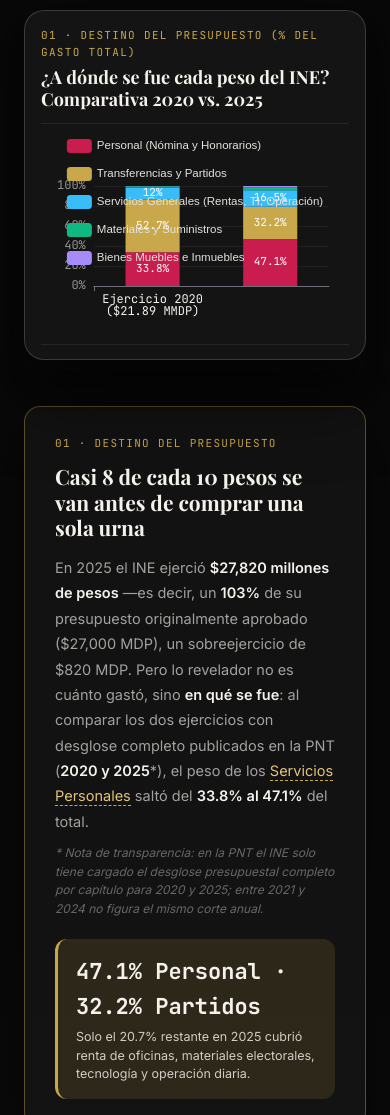
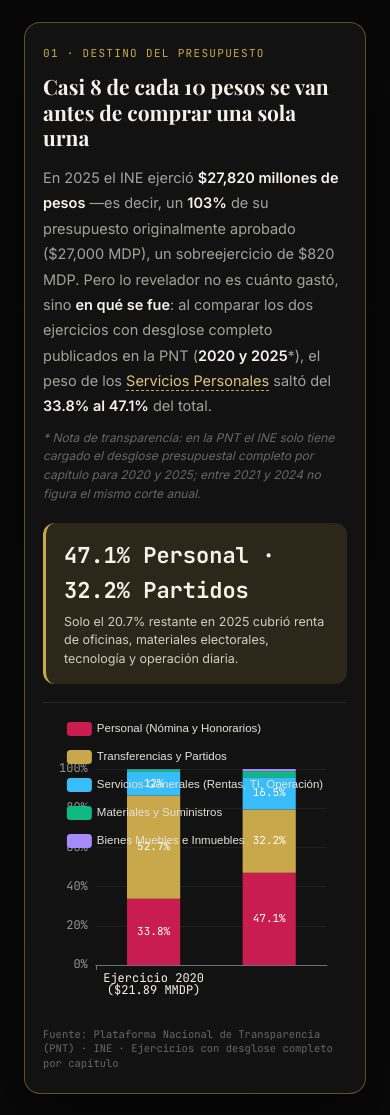
Before and after one commit to ar-rodrigues/ine-transparencia-2020-2026, a plain HTML site: page tablero/index.html in a window 390 px wide. Shown: the part 960-2075 px from the top of the page. Drawn offline with nearby package versions, Linux system fonts and the light colour scheme; a web font is replaced by a local one.

Commit message:
fix(mobile): render inline charts per step and eliminate sticky overlap

```diff
--- a/tablero/app.js
+++ b/tablero/app.js
@@ -149,22 +149,40 @@ async function loadMexicoGeo() {
 }
 
 // ==================== ESCENAS DEL SCROLLYTELLING (9 CAPÍTULOS) ====================
-function setStageMeta({ kicker, title, source = PNT_SOURCE, stepIndex, controlsHtml = "" }) {
+function setStageMeta({ kicker, title, source = PNT_SOURCE, stepIndex, controlsHtml = "" }, opts = {}) {
+  if (opts.controlsEl) {
+    if (opts.sourceEl) opts.sourceEl.textContent = source;
+    opts.controlsEl.innerHTML = controlsHtml;
+    return opts.controlsEl;
+  }
   document.getElementById("stage-kicker").textContent = kicker;
   document.getElementById("stage-title").textContent = title;
   document.getElementById("stage-source").textContent = source;
   document.getElementById("stage-counter").textContent = `0${stepIndex + 1} / 09`;
-  document.getElementById("stage-controls").innerHTML = controlsHtml;
+  const ctrlEl = document.getElementById("stage-controls");
+  ctrlEl.innerHTML = controlsHtml;
+  return ctrlEl;
 }
 
-function renderStep(stepIndex) {
-  if (!state.stageChart) return;
+function bindStageToggle(ctrlEl, attr, stateKey, stepIndex, opts) {
+  ctrlEl.querySelectorAll(`[${attr}]`).forEach((b) =>
+    b.addEventListener("click", () => {
+      state[stateKey] = b.getAttribute(attr);
+      renderStep(stepIndex, opts);
+    })
+  );
+}
+
+function renderStep(stepIndex, opts = {}) {
+  const chart = opts.chart || state.stageChart;
+  if (!chart) return;
+
+  if (!opts.chart) {
     state.activeStep = stepIndex;
-
     document.querySelectorAll(".story-step").forEach((el) => el.classList.toggle("is-active", Number(el.dataset.step) === stepIndex));
     document.querySelectorAll(".dot-link").forEach((el) => el.classList.toggle("active", Number(el.dataset.step) === stepIndex));
+  }
 
-  const chart = state.stageChart;
   chart.clear();
 
   // --- 01: DESTINO DEL PRESUPUESTO (% APILADO 2020 VS 2025 EN UNA SOLA GRÁFICA) ---
@@ -184,12 +202,15 @@ function renderStep(stepIndex) {
       { key: "5000", label: "Bienes Muebles e Inmuebles", color: COLORS.purple },
     ];
 
-    setStageMeta({
+    setStageMeta(
+      {
         kicker: "01 · Destino del Presupuesto (% del Gasto Total)",
         title: "¿A dónde se fue cada peso del INE? Comparativa 2020 vs. 2025",
         source: `${PNT_SOURCE} · Ejercicios con desglose completo por capítulo`,
         stepIndex,
-    });
+      },
+      opts
+    );
 
     chart.setOption({
       animationDuration: 650,
@@ -248,7 +269,8 @@ function renderStep(stepIndex) {
     const pub = (state.data.publicidad || []).slice(0, 6);
     const mode = state.pubMode;
 
-    setStageMeta({
+    const ctrlEl = setStageMeta(
+      {
         kicker: "02 · Publicidad Oficial 2025 ($147.65 MDP)",
         title: mode === "participacion" ? "Distribución del gasto publicitario por medio (%)" : "Ticket promedio por pauta contratada (MXN)",
         source: `${PNT_SOURCE} · Comunicación Social 2025`,
@@ -258,13 +280,10 @@ function renderStep(stepIndex) {
           <button class="seg-btn ${mode === "participacion" ? "active" : ""}" data-pubmode="participacion">% del Gasto</button>
           <button class="seg-btn ${mode === "ticket" ? "active" : ""}" data-pubmode="ticket">Ticket Promedio / Pauta</button>
         </div>`,
-    });
-    document.querySelectorAll("[data-pubmode]").forEach((b) =>
-      b.addEventListener("click", () => {
-        state.pubMode = b.dataset.pubmode;
-        renderStep(1);
-      })
+      },
+      opts
     );
+    bindStageToggle(ctrlEl, "data-pubmode", "pubMode", 1, opts);
 
     if (mode === "participacion") {
       chart.setOption({
@@ -338,7 +357,8 @@ function renderStep(stepIndex) {
   // --- 03: PARTIDOS POLÍTICOS (PORCENTAJES POR PARTIDO + EVOLUCIÓN) ---
   if (stepIndex === 2) {
     const mode = state.partidosMode;
-    setStageMeta({
+    const ctrlEl = setStageMeta(
+      {
         kicker: "03 · Financiamiento Público a Partidos",
         title: mode === "pct" ? "Reparto porcentual de la bolsa pública por partido (2020–2026)" : "Evolución de la bolsa total: años ordinarios vs. electorales",
         source: `${PNT_SOURCE} · Prerrogativas a Partidos Políticos`,
@@ -348,13 +368,10 @@ function renderStep(stepIndex) {
           <button class="seg-btn ${mode === "pct" ? "active" : ""}" data-pmode="pct">% por Partido</button>
           <button class="seg-btn ${mode === "bolsa" ? "active" : ""}" data-pmode="bolsa">Bolsa Total ($)</button>
         </div>`,
-    });
-    document.querySelectorAll("[data-pmode]").forEach((b) =>
-      b.addEventListener("click", () => {
-        state.partidosMode = b.dataset.pmode;
-        renderStep(2);
-      })
+      },
+      opts
     );
+    bindStageToggle(ctrlEl, "data-pmode", "partidosMode", 2, opts);
 
     if (mode === "pct") {
       const years = [2020, 2021, 2023, 2024, 2026];
@@ -453,12 +470,15 @@ function renderStep(stepIndex) {
 
     const pct = (v, t) => Number(((v / t) * 100).toFixed(1));
 
-    setStageMeta({
+    setStageMeta(
+      {
         kicker: "04 · Foco Rojo en Compras Públicas (2021–2023)",
         title: "Volumen de contratos vs. Dinero ejercido por procedimiento",
         source: `${PNT_SOURCE} · 125,433 contratos auditados ($6,257 MDP)`,
         stepIndex,
-    });
+      },
+      opts
+    );
 
     chart.setOption({
       animationDuration: 650,
@@ -532,7 +552,8 @@ function renderStep(stepIndex) {
   // --- 05: DESTINO DE LA ADJUDICACIÓN DIRECTA (SERVICIOS VS PROVEEDORES) ---
   if (stepIndex === 4) {
     const mode = state.adMode;
-    setStageMeta({
+    const ctrlEl = setStageMeta(
+      {
         kicker: "05 · Adjudicación Directa ($2,734 MDP)",
         title: mode === "materia" ? "¿Qué servicios se contratan sin licitar?" : "Top 10 beneficiarios de Adjudicación Directa",
         source: `${PNT_SOURCE} · Adjudicaciones Directas 2021–2023`,
@@ -542,13 +563,10 @@ function renderStep(stepIndex) {
           <button class="seg-btn ${mode === "materia" ? "active" : ""}" data-admode="materia">Por Servicio / Materia</button>
           <button class="seg-btn ${mode === "proveedores" ? "active" : ""}" data-admode="proveedores">Top Beneficiarios</button>
         </div>`,
-    });
-    document.querySelectorAll("[data-admode]").forEach((b) =>
-      b.addEventListener("click", () => {
-        state.adMode = b.dataset.admode;
-        renderStep(4);
-      })
+      },
+      opts
     );
+    bindStageToggle(ctrlEl, "data-admode", "adMode", 4, opts);
 
     if (mode === "materia") {
       const mat = (state.data.adMateria || []).filter((r) => r.monto_total > 1e6).reverse();
@@ -616,12 +634,15 @@ function renderStep(stepIndex) {
   // --- 06: MAPA GEOGRÁFICO DE CONTRATACIONES EN MÉXICO ---
   if (stepIndex === 5) {
     const estados = (state.data.contratacionesEstados || []).filter((r) => r.cve_inegi !== "00");
-    setStageMeta({
+    setStageMeta(
+      {
         kicker: "06 · Mapa Geográfico de Compras (Sin Oficinas Centrales)",
         title: "Gasto contratado por Entidad Federativa (2021–2023)",
         source: `${PNT_SOURCE} · Oficinas Centrales suma aparte $1,807 MDP (28.9%)`,
         stepIndex,
-    });
+      },
+      opts
+    );
 
     if (state.mexicoGeoLoaded) {
       const mapData = estados.map((r) => ({
@@ -677,12 +698,15 @@ function renderStep(stepIndex) {
     const totPers = comp.reduce((a, b) => a + b.total_personas_unicas, 0);
     const totMasa = comp.reduce((a, b) => a + b.masa_mensual_bruta, 0);
 
-    setStageMeta({
+    setStageMeta(
+      {
         kicker: "07 · Estructura Laboral (2025)",
         title: "Personal en Plaza Fija vs. Honorarios (% Personas y % Gasto Mensual)",
         source: `${PNT_SOURCE} · Padrón de Personal y Honorarios 2025`,
         stepIndex,
-    });
+      },
+      opts
+    );
 
     const plaza = comp.find((r) => r.regimen_contratacion.includes("Nómina")) || comp[0];
     const hon = comp.find((r) => r.regimen_contratacion.includes("Honorarios")) || comp[1];
@@ -742,7 +766,8 @@ function renderStep(stepIndex) {
   // --- 08: PIRÁMIDE SALARIAL Y MANDOS ALTOS ---
   if (stepIndex === 7) {
     const mode = state.salarioMode;
-    setStageMeta({
+    const ctrlEl = setStageMeta(
+      {
         kicker: "08 · Distribución Salarial 2025",
         title: mode === "concentracion" ? "% de Plazas vs. % de la Nómina por Nivel Salarial" : "Top 10 Puestos Mejor Pagados (Bruto vs. Neto Mensual)",
         source: `${PNT_SOURCE} · Tabulador Salarial 2025 (2,536 cargos)`,
@@ -752,13 +777,10 @@ function renderStep(stepIndex) {
           <button class="seg-btn ${mode === "concentracion" ? "active" : ""}" data-salmode="concentracion">Concentración %</button>
           <button class="seg-btn ${mode === "cupula" ? "active" : ""}" data-salmode="cupula">Sueldos Top 10</button>
         </div>`,
-    });
-    document.querySelectorAll("[data-salmode]").forEach((b) =>
-      b.addEventListener("click", () => {
-        state.salarioMode = b.dataset.salmode;
-        renderStep(7);
-      })
+      },
+      opts
     );
+    bindStageToggle(ctrlEl, "data-salmode", "salarioMode", 7, opts);
 
     if (mode === "concentracion") {
       const tramos = state.data.salariosTramos || [];
@@ -831,7 +853,8 @@ function renderStep(stepIndex) {
   // --- 09: MAPA Y ANOMALÍAS DE VIÁTICOS ---
   if (stepIndex === 8) {
     const mode = state.viaticosMode;
-    setStageMeta({
+    const ctrlEl = setStageMeta(
+      {
         kicker: "09 · Viáticos y Comisiones Oficiales (2025)",
         title: mode === "mapa" ? "Mapa Nacional de Gasto en Viáticos ($114.05 MDP)" : "Viajes Atípicos vs. Promedio Nacional ($5,240)",
         source: `${PNT_SOURCE} · 21,764 comisiones registradas en 2025`,
@@ -841,13 +864,10 @@ function renderStep(stepIndex) {
           <button class="seg-btn ${mode === "mapa" ? "active" : ""}" data-vmode="mapa">Mapa de México</button>
           <button class="seg-btn ${mode === "outliers" ? "active" : ""}" data-vmode="outliers">Focos Rojos (&ge;10x prom.)</button>
         </div>`,
-    });
-    document.querySelectorAll("[data-vmode]").forEach((b) =>
-      b.addEventListener("click", () => {
-        state.viaticosMode = b.dataset.vmode;
-        renderStep(8);
-      })
+      },
+      opts
     );
+    bindStageToggle(ctrlEl, "data-vmode", "viaticosMode", 8, opts);
 
     if (mode === "mapa" && state.mexicoGeoLoaded) {
       const estados = state.data.viaticosEstados || [];
@@ -1266,7 +1286,62 @@ function wireUI() {
     }
   });
 
-  window.addEventListener("resize", () => state.stageChart && state.stageChart.resize());
+  window.addEventListener("resize", () => {
+    if (state.stageChart) state.stageChart.resize();
+    (state.mobileCharts || []).forEach((c) => c.resize());
+    if (window.innerWidth <= 980 && Object.keys(state.data || {}).length > 0) {
+      setupMobileCharts();
+    }
+  });
+}
+
+function setupMobileCharts() {
+  if (window.innerWidth > 980) return;
+  if (!state.mobileCharts) state.mobileCharts = [];
+  document.querySelectorAll(".story-step").forEach((stepEl) => {
+    if (stepEl.dataset.mobileInit === "1") return;
+    stepEl.dataset.mobileInit = "1";
+    const stepIndex = Number(stepEl.dataset.step);
+
+    const box = document.createElement("div");
+    box.className = "mobile-stage-box";
+    box.innerHTML = `
+      <div class="mobile-stage-controls"></div>
+      <div class="mobile-stage-chart"></div>
+      <div class="mobile-stage-source"></div>
+    `;
+    stepEl.appendChild(box);
+
+    const controlsEl = box.querySelector(".mobile-stage-controls");
+    const chartDiv = box.querySelector(".mobile-stage-chart");
+    const sourceEl = box.querySelector(".mobile-stage-source");
+
+    const initThisChart = () => {
+      if (chartDiv.dataset.rendered === "1") return;
+      chartDiv.dataset.rendered = "1";
+      const mobileChart = echarts.init(chartDiv, null, { renderer: "canvas" });
+      state.mobileCharts.push(mobileChart);
+      renderStep(stepIndex, { chart: mobileChart, controlsEl, sourceEl });
+      if (typeof ResizeObserver !== "undefined") {
+        new ResizeObserver(() => mobileChart.resize()).observe(chartDiv);
+      }
+    };
+
+    if (typeof IntersectionObserver !== "undefined") {
+      const io = new IntersectionObserver(
+        (entries) => {
+          if (entries.some((e) => e.isIntersecting)) {
+            initThisChart();
+            io.disconnect();
+          }
+        },
+        { rootMargin: "250px 0px" }
+      );
+      io.observe(box);
+    } else {
+      initThisChart();
+    }
+  });
 }
 
 // ==================== BOOTSTRAP ====================
@@ -1299,6 +1374,7 @@ function wireUI() {
   if (!document.body.classList.contains("is-embed-chart")) {
     setupParallaxAndProgress();
     setupScrollyObserver();
+    setupMobileCharts();
     renderExplorerTable();
   }
 })();
--- a/tablero/styles.css
+++ b/tablero/styles.css
@@ -571,8 +571,14 @@ body.is-embed-full .scrolly-stage-col {
 }
 
 .stage-chart {
+  position: absolute;
+  inset: 8px 0 4px 0;
   width: 100%;
-  height: 100%;
+  height: calc(100% - 12px);
+}
+
+.mobile-stage-box {
+  display: none;
 }
 
 .stage-footer {
@@ -1062,23 +1068,47 @@ body.is-embed-full .scrolly-stage-col {
   .chapter-dots { display: none; }
   .scrolly-container {
     grid-template-columns: 1fr;
-    gap: 24px;
+    gap: 18px;
   }
-  /* En pantallas angostas el gráfico deja de superponerse sobre las tarjetas */
+  /* En móvil cada paso incluye su propia gráfica integrada: cero sobreposición sobre el texto */
   .scrolly-stage-col {
-    position: sticky;
-    top: 66px;
-    order: -1;
-    height: 360px;
-    min-height: 360px;
-    z-index: 40;
-    background: var(--bg);
-    padding-bottom: 10px;
-    box-shadow: 0 18px 28px var(--bg);
+    display: none;
   }
-  .sticky-stage { padding: 16px; }
-  .stage-chart-wrap { min-height: 220px; }
   .scrolly-narrative { padding-top: 12px; padding-bottom: 32px; }
-  .story-step { min-height: auto; margin-bottom: 22px; opacity: 1; transform: none; }
+  .story-step {
+    min-height: auto;
+    margin-bottom: 22px;
+    padding: 22px 18px;
+    opacity: 1;
+    transform: none;
+  }
+  .mobile-stage-box {
+    display: flex;
+    flex-direction: column;
+    gap: 10px;
+    margin-top: 18px;
+    padding-top: 14px;
+    border-top: 1px solid var(--border);
+  }
+  .mobile-stage-controls {
+    display: flex;
+    flex-wrap: wrap;
+    gap: 6px;
+  }
+  .mobile-stage-controls:empty {
+    display: none;
+  }
+  .mobile-stage-chart {
+    width: 100%;
+    height: 300px;
+    min-height: 280px;
+    position: relative;
+  }
+  .mobile-stage-source {
+    font-family: var(--font-mono);
+    font-size: 10.5px;
+    color: var(--text-faint);
+    line-height: 1.4;
+  }
   .github-card { padding: 26px 24px; }
 }
```
Lines whose indentation alone changed are shown as unchanged.
